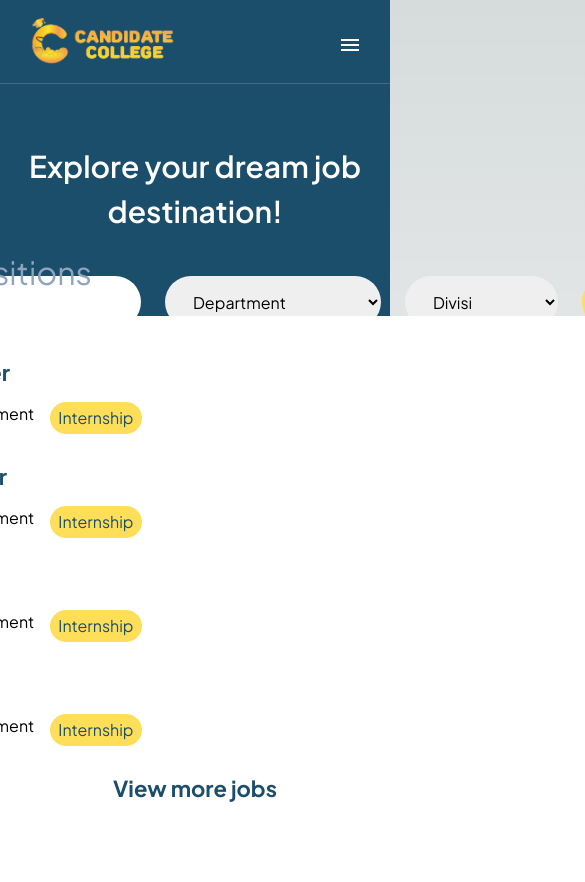
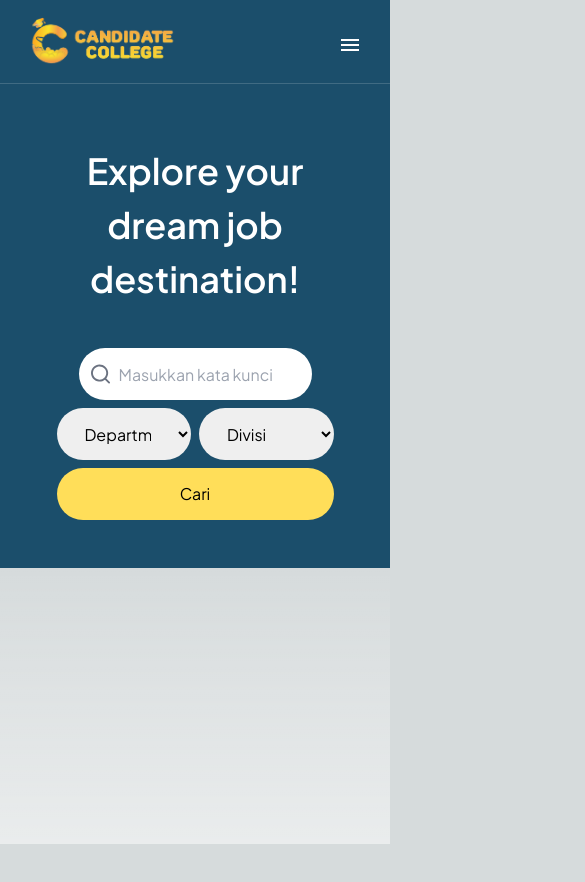
Before and after one commit to candidatecollege/candidate-college, a Next.js app: page /careers in a window 390 px wide. Shown: the top 882 px of the page, 585 px wide, since content can reach past the window. After the commit the page ends 844 px from the top, so only its background shows below. Built offline with nearby package versions, Linux system fonts and the light colour scheme.

Commit message:
Create hero section for mobile

```diff
--- a/src/app/careers/page.tsx
+++ b/src/app/careers/page.tsx
@@ -1,6 +1,7 @@
 "use client";
 import { Navbar } from "@/components";
 import Link from "next/link";
+import SearchIcon from "@/components/icons/SearchIcon";
 
 const Careers = () => {
   return (
@@ -8,43 +9,65 @@ const Careers = () => {
       <Navbar />
 
       {/* Hero */}
-      <section className="flex flex-col pt-36 w-full py-12 bg-primary justify-center items-center relative h-fit md:h-screen">
-        <h1 className="font-semibold text-white text-3xl md:text-[60px] md:w-[90%] text-center md:leading-[100%] leading-[150%]">
+      <section className="flex flex-col pt-36 w-full py-12 bg-primary justify-center items-center relative h-fit md:h-screen overflow-hidden">
+        <h1 className="mx-7 font-semibold text-white text-[36px] md:text-[60px] md:w-[90%] text-center md:leading-[100%] leading-[150%]">
           Explore your dream job destination!
         </h1>
 
         <form action="" className="mt-[42px] flex space-x-6">
+          <div className="flex flex-col md:flex-row w-full mx-7 items-center">
+            <div className="relative">
+              <div className="absolute inset-y-0 bottom-2 left-0 pl-3 flex items-center pointer-events-none">
+                <svg
+                  width="20"
+                  height="20"
+                  viewBox="0 0 21 20"
+                  fill="none"
+                  xmlns="http://www.w3.org/2000/svg"
+                >
+                  <path
+                    d="M19.7309 18.3125L16.0209 14.6325C17.461 12.837 18.1584 10.5578 17.9697 8.26385C17.781 5.96985 16.7206 3.83533 15.0064 2.29919C13.2923 0.763054 11.0547 -0.0579415 8.75382 0.00501891C6.45294 0.0679793 4.26362 1.01011 2.63604 2.63769C1.00846 4.26527 0.0663314 6.45459 0.00337096 8.75547C-0.0595894 11.0564 0.761407 13.2939 2.29754 15.0081C3.83368 16.7222 5.9682 17.7827 8.2622 17.9714C10.5562 18.1601 12.8353 17.4626 14.6309 16.0225L18.3109 19.7025C18.4039 19.7963 18.5145 19.8707 18.6363 19.9214C18.7582 19.9722 18.8889 19.9983 19.0209 19.9983C19.1529 19.9983 19.2836 19.9722 19.4055 19.9214C19.5273 19.8707 19.6379 19.7963 19.7309 19.7025C19.9111 19.5161 20.0119 19.2669 20.0119 19.0075C20.0119 18.7482 19.9111 18.499 19.7309 18.3125ZM9.0209 16.0225C7.63643 16.0225 6.28305 15.612 5.13191 14.8428C3.98076 14.0737 3.08356 12.9804 2.55374 11.7013C2.02393 10.4223 1.88531 9.01478 2.1554 7.65692C2.4255 6.29905 3.09219 5.05177 4.07115 4.0728C5.05012 3.09383 6.2974 2.42715 7.65527 2.15705C9.01314 1.88695 10.4206 2.02558 11.6997 2.55539C12.9788 3.08521 14.072 3.98241 14.8412 5.13356C15.6104 6.2847 16.0209 7.63808 16.0209 9.02255C16.0209 10.8791 15.2834 12.6595 13.9706 13.9723C12.6579 15.2851 10.8774 16.0225 9.0209 16.0225Z"
+                    fill="#6B7280"
+                  />
+                </svg>
+              </div>
               <input
-            className="w-[425px] h-[52px] rounded-[50px] pl-6 py-1 pr-[200px]"
+                className="w-full mb-2 md:w-[425px] h-[52px] md:mr-6 rounded-[50px] pl-[40px] py-1"
                 type="text"
                 placeholder="Masukkan kata kunci"
               />
+            </div>
+
+            <div className="flex w-full gap-2 mb-2">
               <select
-            className="w-[216px] h-[52px] rounded-[50px] px-6 py-1"
+                className="w-[50%] md:w-[216px] h-[52px] rounded-[50px] px-6 py-1"
                 name=""
                 id=""
               >
                 <option value="">Department</option>
               </select>
               <select
-            className="w-[153px] h-[52px] rounded-[50px] px-6 py-1"
+                className="w-[50%] md:w-[153px] h-[52px] rounded-[50px] px-6 py-1"
                 name=""
                 id=""
               >
                 <option value="">Divisi</option>
               </select>
+            </div>
             <button
-            className="bg-secondary w-[92px] h-[52px] rounded-[50px] px-5"
+              className="bg-secondary w-full lg:w-[92px] h-[52px] rounded-[50px] px-5"
               type="submit"
             >
               Cari
             </button>
+          </div>
         </form>
       </section>
+
       {/* Akhir Hero Section */}
 
       {/* Open Position Section */}
-      <section className="flex flex-col justify-center items-center relative mt-[96px] bottom-[220px]">
+      {/* <section className="flex flex-col justify-center items-center relative mt-[96px] bottom-[220px]">
         <h2 className="relative right-[240px] text-[32px] leading-10 text-[#90A3BF]">
           All Open Positions
         </h2>
@@ -111,7 +134,7 @@ const Careers = () => {
             <a href="">View more jobs</a>
           </h4>
         </div>
-      </section>
+      </section> */}
       {/* AKhir Open Position Section */}
     </main>
   );
```
Also changed, not shown: src/components/icons/SearchIcon.svg (added). Lines whose indentation alone changed are shown as unchanged.
